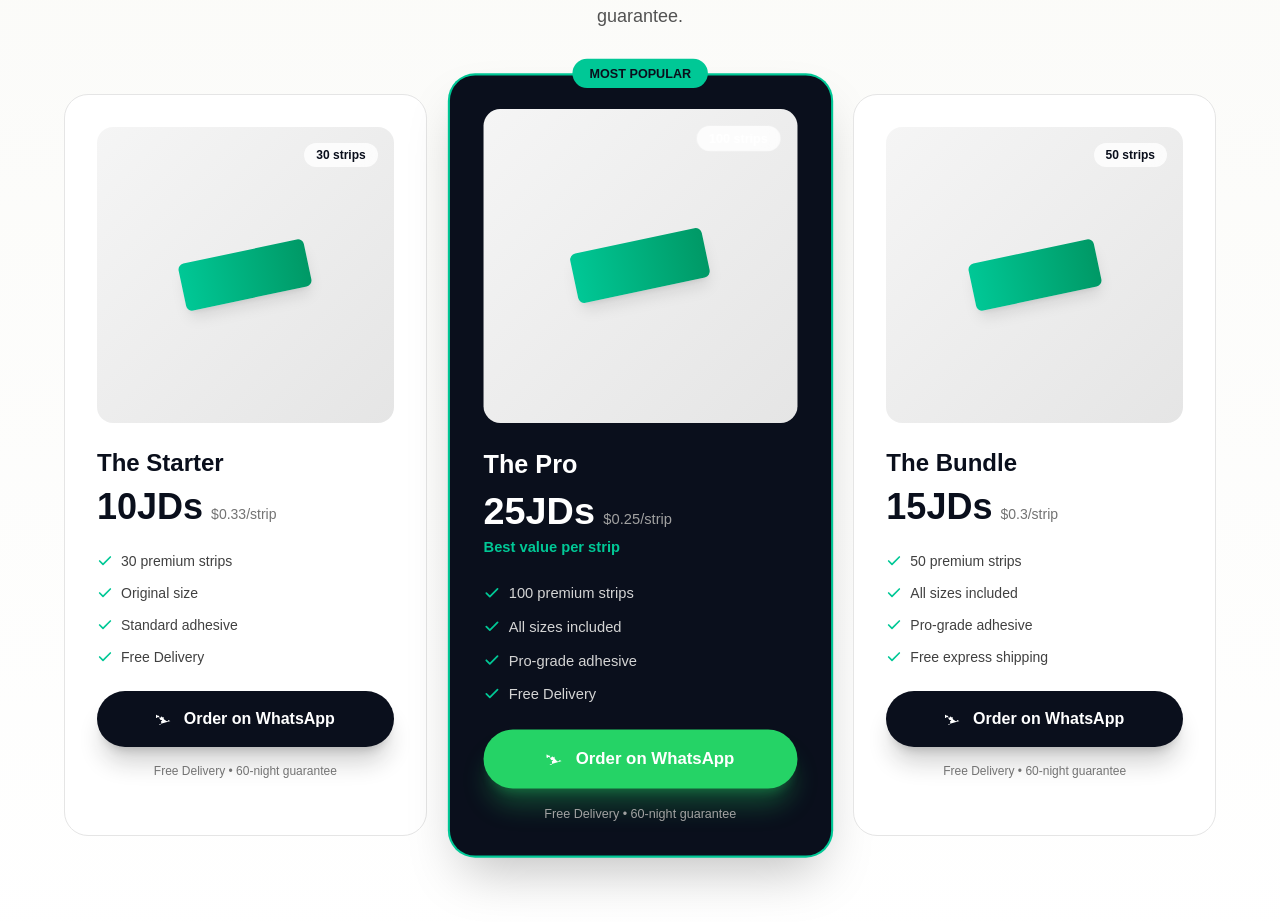
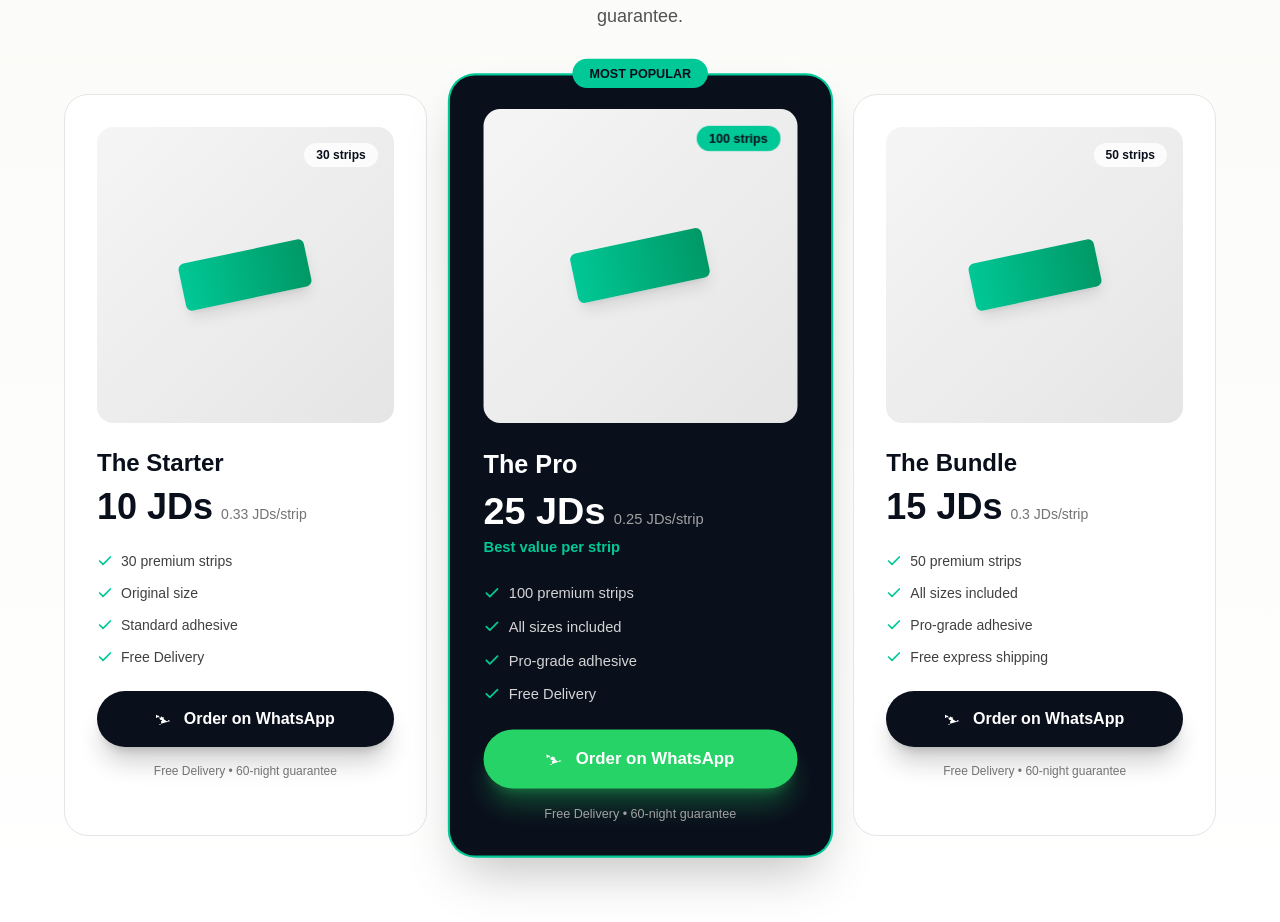
Before and after one commit to FerasKhalil/nasal-strips, a Next.js app: page / in a window 1280 px wide. Shown: the part 2424-3346 px from the top of the page. Built offline with nearby package versions, Linux system fonts and the light colour scheme.

Commit message:
fix 100 strips not showing

```diff
--- a/app/page.tsx
+++ b/app/page.tsx
@@ -618,17 +618,22 @@ relative overflow-hidden">
                   <div className="w-32 h-12 bg-gradient-to-r from-[#00C896] to-emerald-600 rounded-md shadow-lg
 transform -rotate-12" />
                 </div>
-                <div className="absolute top-4 right-4 px-3 py-1 bg-white/80 backdrop-blur rounded-full text-xs
-font-bold">
+
+                {/* ✅ FIXED BADGE — conditional colors based on product.popular */}
+                <div className={`absolute top-4 right-4 px-3 py-1 backdrop-blur rounded-full text-xs font-bold ${product.popular
+                  ? 'bg-[#00C896] text-[#0A0F1C]'
+                  : 'bg-white/80 text-[#0A0F1C]'
+                  }`}>
                   {product.strips} strips
                 </div>
               </div>
 
               <h3 className="text-2xl font-bold mb-2">{product.name}</h3>
               <div className="flex items-baseline gap-2 mb-1">
-                <span className="text-4xl font-bold">{product.price}JDs</span>
-                <span className={`text-sm ${product.popular ? 'text-neutral-400' :
-                  'text-neutral-500'}`}>${product.perStrip}/strip</span>
+                <span className="text-4xl font-bold">{product.price} JDs</span>
+                <span className={`text-sm ${product.popular ? 'text-neutral-400' : 'text-neutral-500'}`}>
+                  {product.perStrip} JDs/strip
+                </span>
               </div>
               {product.popular && <p className="text-sm text-[#00C896] mb-4 font-semibold">Best value per strip</p>}
 
@@ -648,8 +653,9 @@ font-bold">
                 className="w-full py-4"
               />
 
-              <p className={`text-xs text-center mt-4 ${product.popular ? 'text-neutral-400' :
-                'text-neutral-500'}`}>Free Delivery • 60-night guarantee</p>
+              <p className={`text-xs text-center mt-4 ${product.popular ? 'text-neutral-400' : 'text-neutral-500'}`}>
+                Free Delivery • 60-night guarantee
+              </p>
             </div>
           ))}
         </div>
```
